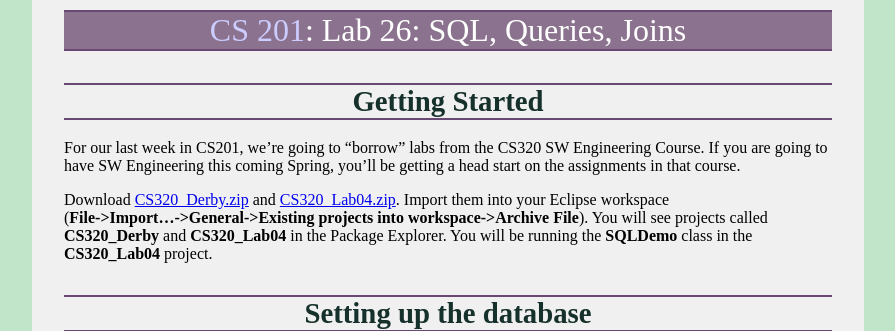
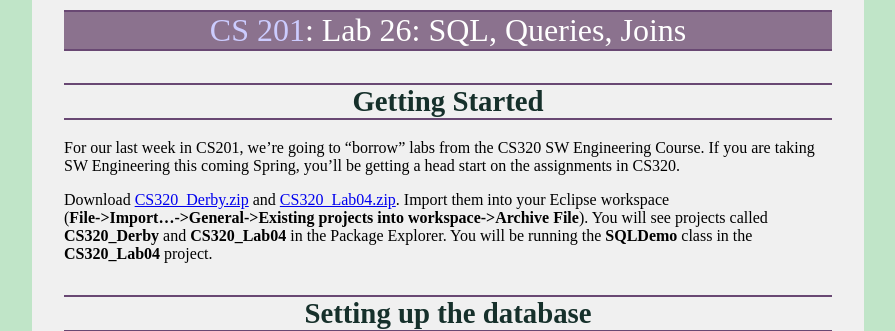
Before and after one commit to ycpcs/cs201-fall2016, a Jekyll site: the page built from labs/lab26-SQLDB.md, in a window 1280 px wide. Shown: the top 331 px of the page, without its empty margins (192-1087 px from the left). Built offline with Jekyll 4.4.1, drawn with Linux system fonts in a browser that asks for light colours; some web fonts are replaced.

Commit message:
edits for SQL labs

```diff
--- a/labs/lab26-SQLDB.md
+++ b/labs/lab26-SQLDB.md
@@ -5,7 +5,7 @@ title: "Lab 26: SQL, Queries, Joins"
 
 Getting Started
 ===============
-For our last week in CS201, we're going to "borrow" labs from the CS320 SW Engineering Course.  If you are going to have SW Engineering this coming Spring, you'll be getting a head start on the assignments in that course.
+For our last week in CS201, we're going to "borrow" labs from the CS320 SW Engineering Course.  If you are taking SW Engineering this coming Spring, you'll be getting a head start on the assignments in CS320.
 
 Download [CS320\_Derby.zip](../resources/CS320_Derby.zip) and [CS320\_Lab04.zip](CS320_Lab04.zip). Import them into your Eclipse workspace<br> (**File-\>Import...-\>General-\>Existing projects into workspace-\>Archive File**). You will see projects called **CS320\_Derby** and **CS320\_Lab04** in the Package Explorer.  You will be running the **SQLDemo** class in the **CS320_Lab04** project.
 
```
